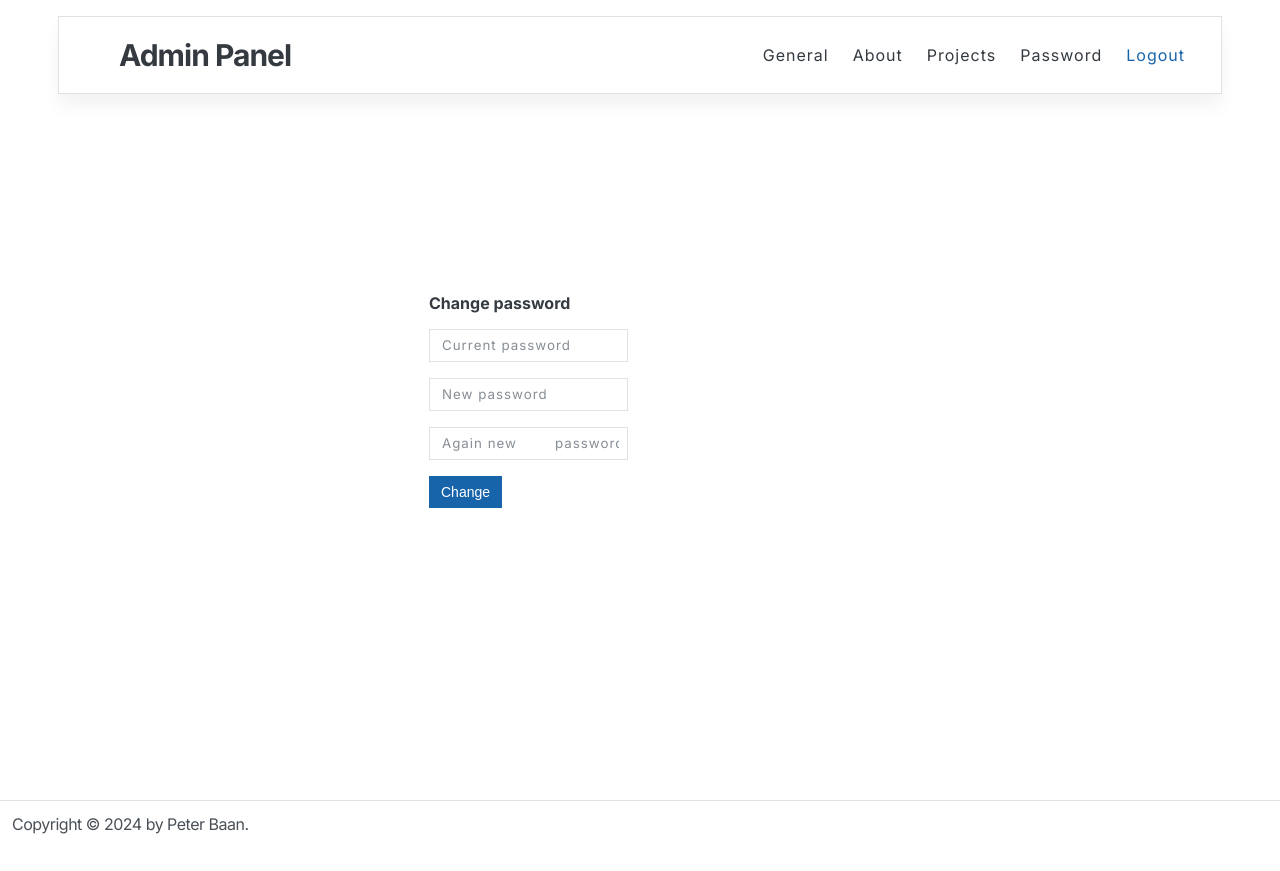
After one commit to peter1891/www.peterbaan.dev, a Flask app: page /admin in a window 1280 px wide. The commit adds this page. Run offline with Flask 3, Linux system fonts and the light colour scheme; a user stored in the database is signed in.

Commit message:
Finished the admin login procedure

```diff
--- a/app.py
+++ b/app.py
@@ -1,7 +1,8 @@
 from datetime import datetime
-from flask import render_template, redirect, url_for
-from flask_login import LoginManager, login_required, logout_user
-from form import ContactForm, LoginForm
+from flask import render_template, redirect, url_for, flash
+from flask_login import LoginManager, login_user, login_required, current_user, logout_user
+from werkzeug.security import generate_password_hash, check_password_hash
+from form import ContactForm, LoginForm, ChangePassForm
 from mail import send_msg, MailMsg
 from dotenv import load_dotenv
 import os
@@ -20,6 +21,21 @@ db.init_app(app)
 with app.app_context():
     db.create_all()
 
+    if not db.session.execute(db.select(User)).scalars().all():
+        password = generate_password_hash(
+            "admin",
+            method="pbkdf2",
+            salt_length=8
+        )
+
+        admin = User(
+            username = "admin",
+            password = password
+        )
+
+        db.session.add(admin)
+        db.session.commit()
+
 login_manager = LoginManager()
 login_manager.init_app(app)
 
@@ -28,8 +44,7 @@ def load_user(user_id):
     return db.session.execute(
         db.select(User)
         .where(User.id == user_id)
-        .scalar()
-    )
+    ).scalar()
 
 @login_manager.unauthorized_handler
 def unauthorized():
@@ -49,25 +64,39 @@ def index():
         send_msg(msg)
         return redirect(url_for("index"))
 
-    current_year = datetime.now().year
-    return render_template("index.html", year=current_year, form=contact_form)
+    return render_template("index.html", year=datetime.now().year, form=contact_form)
 
 @app.route("/login", methods=["GET", "POST"])
 def login():
     login_form = LoginForm()
+
     if login_form.validate_on_submit():
-        pass
-    return render_template("login.html", form=login_form)
+        username = login_form.username.data
+        user = db.session.execute(
+            db.select(User)
+            .where(User.username == username)
+        ).scalar()
+
+        if not user:
+            flash("Unknown user")
+        elif not check_password_hash(user.password, login_form.password.data):
+            flash("Wrong password")
+        else:
+            login_user(user)
+            return redirect(url_for("admin"))
+
+    return render_template("login.html", year=datetime.now().year, form=login_form, logged_in=current_user.is_authenticated)
 
 @app.route("/logout")
 def logout():
     logout_user()
-    return redirect(url_for("index"))
+    return redirect(url_for("login"))
 
-@app.route("/settings")
+@app.route("/admin")
 @login_required
-def settings():
-    return render_template("settings.html")
+def admin():
+    change_password_form = ChangePassForm()
+    return render_template("admin.html", year=datetime.now().year, password=change_password_form, logged_in=current_user.is_authenticated)
 
 if __name__ == "__main__":
     app.run(debug=True)
--- a/form.py
+++ b/form.py
@@ -19,3 +19,12 @@ class LoginForm(FlaskForm):
     password = PasswordField(description="Password",
                              validators=[DataRequired()])
     login = SubmitField("Login")
+
+class ChangePassForm(FlaskForm):
+    current_password = PasswordField(description="Current password",
+                             validators=[DataRequired()])
+    new_password = PasswordField(description="New password",
+                             validators=[DataRequired()])
+    new_password_check = PasswordField(description="new password again",
+                             validators=[DataRequired()])
+    change = SubmitField("Change")
--- a/website/static/style/site.css
+++ b/website/static/style/site.css
@@ -747,9 +747,26 @@ dialog::backdrop {
   font-family: "Inter", sans-serif;
 }
 
+.form-flash-wrapper {
+  height: 16px;
+  margin: 5px;
+  display: flex;
+  align-items: center;
+}
+
 .form-flash {
   color: #a61e4d;
-  font-size: 10;
+  font-size: 10px;
+  height: 16px;
+  line-height: 16px;
+  margin-bottom: 0px;
+}
+
+.form-flash-icon {
+  fill: #a61e4d;
+  width: 16px;
+  height: 16px;
+  margin-right: 4px;
 }
 
 .form-btn {
--- a/website/templates/admin.html
+++ b/website/templates/admin.html
@@ -1,35 +1,25 @@
-{% extends "base.html" %} {% block title %}Admin - PeterBaan.dev{% endblock %}
-{% block content %}
-<div class="container">
-  <nav id="nav-bar">
-    <a href="#" class="nav-home">
-      <h2>Admin Panel</h2>
-    </a>
-    <ul class="nav-items">
-      {% if logged_in %}
-      <li>
-        <a href="#general" class="nav-link" id="nav-link-about">General</a>
-      </li>
-      <li>
-        <a href="#about" class="nav-link" id="nav-link-projects">About</a>
-      </li>
-      <li>
-        <a href="#projects" class="nav-link" id="nav-link-contact">Projects</a>
-      </li>
-      <li>
-        <a href="{{ url_for('logout') }}" class="nav-link" id="nav-link-logout"
-          >Logout</a
-        >
-      </li>
-      {% else %}
-      <li>
-        <a href="{{ url_for('login') }}" class="nav-link" id="nav-link-contact"
-          >Login</a
-        >
-      </li>
-      {% endif %}
-    </ul>
-  </nav>
-  {% block settings %}{% endblock %}
-</div>
+{% extends "header.html" %} {% block admin %}
+<main class="grid-100vh-rows">
+  <section class="intro grid-2-cols">
+    <div>
+      <form
+        action="{{ url_for('admin') }}"
+        class="form"
+        method="POST"
+        novalidate
+      >
+        <div class="form-title">
+          <h4>Change password</h4>
+        </div>
+        {{ password.csrf_token }} {{
+        password.current_password(placeholder="Current password",
+        class="form-input form-current-password") }} {{
+        password.new_password(placeholder="New password", class="form-input
+        form-email") }} {{ password.new_password_check(placeholder="Again new
+        password", class="form-input form-subject") }} {{
+        password.change(class="form-btn") }}
+      </form>
+    </div>
+  </section>
+</main>
 {% endblock %}
--- /dev/null
+++ b/website/templates/header.html
@@ -0,0 +1,53 @@
+{% extends "base.html" %} {% block title %}Admin - PeterBaan.dev{% endblock %}
+{% block content %}
+<div class="container">
+  <header>
+    <nav id="nav-bar">
+      <a href="#" class="nav-home">
+        <h2>Admin Panel</h2>
+      </a>
+      <ul class="nav-items">
+        {% if logged_in %}
+        <li>
+          <a href="#general" class="nav-link" id="nav-link-general">General</a>
+        </li>
+        <li>
+          <a href="#about" class="nav-link" id="nav-link-about">About</a>
+        </li>
+        <li>
+          <a href="#projects" class="nav-link" id="nav-link-projects"
+            >Projects</a
+          >
+        </li>
+        <li>
+          <a href="#password" class="nav-link" id="nav-link-password"
+            >Password</a
+          >
+        </li>
+        <li>
+          <a
+            href="{{ url_for('logout') }}"
+            class="nav-link"
+            id="nav-link-logout"
+            >Logout</a
+          >
+        </li>
+        {% else %}
+        <li>
+          <a
+            href="{{ url_for('login') }}"
+            class="nav-link"
+            id="nav-link-contact"
+            >Login</a
+          >
+        </li>
+        {% endif %}
+      </ul>
+    </nav>
+  </header>
+  {% block admin %}{% endblock %}
+  <footer>
+    <p>Copyright © {{ year }} by Peter Baan.</p>
+  </footer>
+</div>
+{% endblock %}
--- a/website/templates/settings.html
+++ /dev/null
@@ -1,3 +0,0 @@
-{% extends "admin.html" %} {% block settings %}
-<main class="grid-100vh-rows"><p>Dit is een test</p></main>
-{% endblock %}
```
Also changed, not shown: website/templates/login.html (+22 -4 lines).
